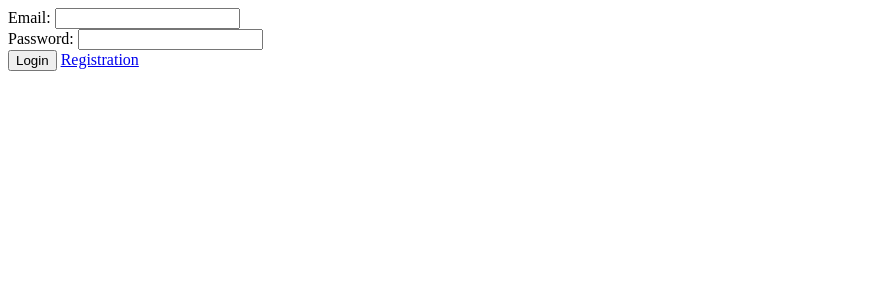
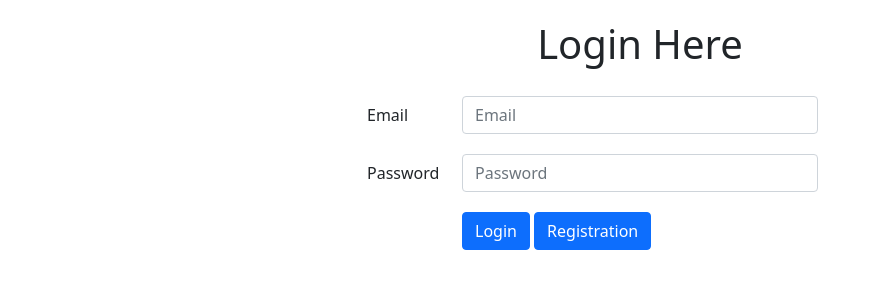
Before and after one commit to rajuraj8881/personal-blog-project, a PHP site: page /login.php in a window 1280 px wide. Shown: the top 300 px of the page, without its empty margins (0-873 px from the left). Run offline with PHP 8.4, Linux system fonts and the light colour scheme; some libraries are stand-ins or nearby versions.

Commit message:
login registration page design

```diff
--- a/src/addpost.php
+++ b/src/addpost.php
@@ -6,14 +6,13 @@
     }
     $uid = $_SESSION['id'];
 ?>
-    //include header file
+    <!-- include header file -->
     <?php include  'lib/header.php'; ?>
 
     <div class="container">
     <?php include'lib/menu.php'?>
         <div class="row">
             <h1>Add Post</h1>
-            <h1><a href="dashboard.php">Home</a></h1>
             <form action="process.php" method="post">
                 <input type="hidden" name="user_id" value="<?php echo $uid?>"><br>
                 <label>Title:</label><br>
@@ -26,5 +25,5 @@
         </div>
     </div>
 
-    //include footer file
+    <!-- include footer file -->
     <?php include  'lib/footer.php'; ?>
--- a/src/allpost.php
+++ b/src/allpost.php
@@ -7,7 +7,7 @@
     $uid = $_SESSION['id'];
     $uName = $_SESSION['name'];
 ?>
-    //include header file
+    <!-- include header file -->
     <?php include  'lib/header.php'; ?>
 
     <?php
@@ -47,5 +47,5 @@
         }else echo "<h1>Please login first.</h1>";
     ?>
 
-    //include footer file
+    <!-- include footer file -->
     <?php include  'lib/footer.php'; ?>
--- a/src/dashboard.php
+++ b/src/dashboard.php
@@ -9,7 +9,7 @@
     $result->execute();
     $users = $result->fetchAll(PDO::FETCH_OBJ);
 ?>
-    //include header file
+    <!-- include header file -->
     <?php include  'lib/header.php'; ?>
 
     <?php
@@ -54,5 +54,5 @@
     <?php
         }else echo "<h1>Please login first.</h1>";
     ?>
-    //include footer file
+    <!--include footer file -->
     <?php include  'lib/footer.php'; ?>
--- a/src/edit.php
+++ b/src/edit.php
@@ -1,7 +1,7 @@
 <?php
     include_once'connection.php';
 ?>
-    //include header file
+    <!-- include header file -->
     <?php include  'lib/header.php'; ?>
 
     <div class="container">
@@ -41,5 +41,5 @@
         </div>
     </div>
 
-    //include footer file
+    <!-- include footer file -->
     <?php include  'lib/footer.php'; ?>
--- a/src/login.php
+++ b/src/login.php
@@ -1,18 +1,57 @@
-<!DOCTYPE html>
+<!doctype html>
 <html lang="en">
   <head>
-    <meta charset="UTF-8">
-    <meta name="viewport" content="width=device-width, initial-scale=1.0">
-    <title>Login Module</title>
+    <!-- Required meta tags -->
+    <meta charset="utf-8">
+    <meta name="viewport" content="width=device-width, initial-scale=1">
+    <!-- Bootstrap CSS -->
+    <link href="https://cdn.jsdelivr.net/npm/bootstrap@5.0.0-beta1/dist/css/bootstrap.min.css" rel="stylesheet" integrity="sha384-giJF6kkoqNQ00vy+HMDP7azOuL0xtbfIcaT9wjKHr8RbDVddVHyTfAAsrekwKmP1" crossorigin="anonymous">
+
+    <title>Registration</title>
+    <style>
+      body{
+        margin-top:20px;
+      }
+      .form-group{
+        margin-top:20px;
+      }
+    </style>
   </head>
   <body>
+    <div class="container">
+      <div class="row">
+        <div class="col-md-3"></div>
+        <div class="col-md-6">
+          <div class="row">
+            <h1 class="text-center">Login Here</h1>
             <form action="process.php" method="post">
-        <label>Email:</label>
-        <input type="email" name="email"><br>
-        <label>Password:</label>
-        <input type="password" name="password"><br>
-        <button type="submit" name="logSubmit">Login</button>
-        <a href="index.php">Registration</a>
+              <div class="form-group row">
+                  <label class="col-md-2 col-form-label">Email</label>
+                  <div class="col-md-8">
+                      <input type="email" name="email" class="form-control" placeholder="Email">
+                  </div>
+              </div>
+              <div class="form-group row">
+                  <label class="col-sm-2 col-form-label">Password</label>
+                  <div class="col-sm-8">
+                      <input type="password" name="password" class="form-control" placeholder="Password">
+                  </div>
+              </div>
+              <div class="form-group row">
+                  <div class="col-sm-6 offset-sm-2">
+                      <button type="submit" name="logSubmit" class="btn btn-primary">Login</button>
+                      <a href="index.php" class="btn btn-primary">Registration</a>
+                  </div>
+              </div>
             </form>
+          </div>
+        </div>
+      </div>
+    </div>
+    <!-- Option 1: Bootstrap Bundle with Popper -->
+    <script src="https://cdn.jsdelivr.net/npm/bootstrap@5.0.0-beta1/dist/js/bootstrap.bundle.min.js" integrity="sha384-ygbV9kiqUc6oa4msXn9868pTtWMgiQaeYH7/t7LECLbyPA2x65Kgf80OJFdroafW" crossorigin="anonymous"></script>
+    <script src="https://cdn.jsdelivr.net/npm/@popperjs/core@2.5.4/dist/umd/popper.min.js" integrity="sha384-q2kxQ16AaE6UbzuKqyBE9/u/KzioAlnx2maXQHiDX9d4/zp8Ok3f+M7DPm+Ib6IU" crossorigin="anonymous"></script>
+    <script src="https://cdn.jsdelivr.net/npm/bootstrap@5.0.0-beta1/dist/js/bootstrap.min.js" integrity="sha384-pQQkAEnwaBkjpqZ8RU1fF1AKtTcHJwFl3pblpTlHXybJjHpMYo79HY3hIi4NKxyj" crossorigin="anonymous"></script>
+
   </body>
 </html>
--- a/src/single.php
+++ b/src/single.php
@@ -20,7 +20,7 @@
     $users = $result->fetchAll(PDO::FETCH_OBJ);
 
 ?>
-    //include header file
+    <!-- include header file -->
     <?php include  'lib/header.php'; ?>
 
     <div class="container">
@@ -190,5 +190,5 @@
         </div>
     </div>
 
-    //include footer file
+    <!-- include footer file -->
     <?php include  'lib/footer.php'; ?>
```
Also changed, not shown: src/index.php (+53 -13 lines). Lines whose indentation alone changed are shown as unchanged.
